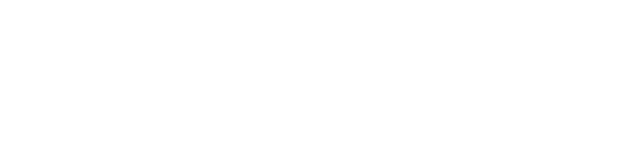
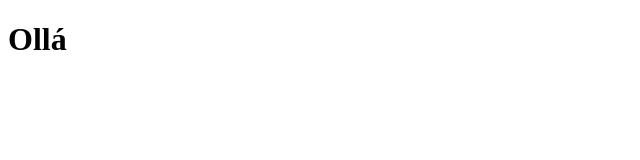
Before and after one commit to FilipeComse/projeto-social, a plain HTML site: page index.html in a window 1280 px wide. Shown: the whole page, without its empty margins (0-640 px from the left). Drawn offline with Linux system fonts and the light colour scheme.

Commit message:
Update index.html

```diff
--- a/index.html
+++ b/index.html
@@ -7,6 +7,6 @@
     <title>Projeto Redes Sociais</title>
 </head>
 <body>
-
+    <h1>Ollá</h1>
 </body>
 </html>
```
